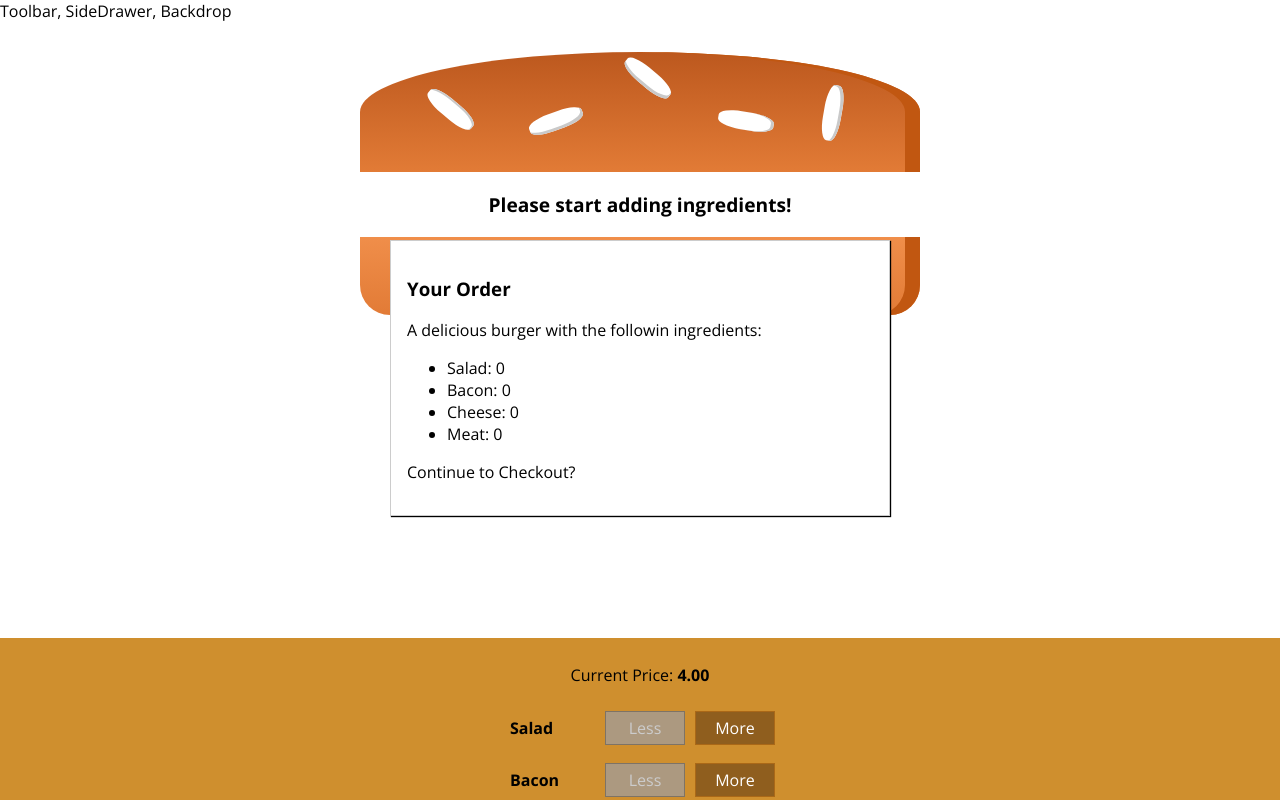
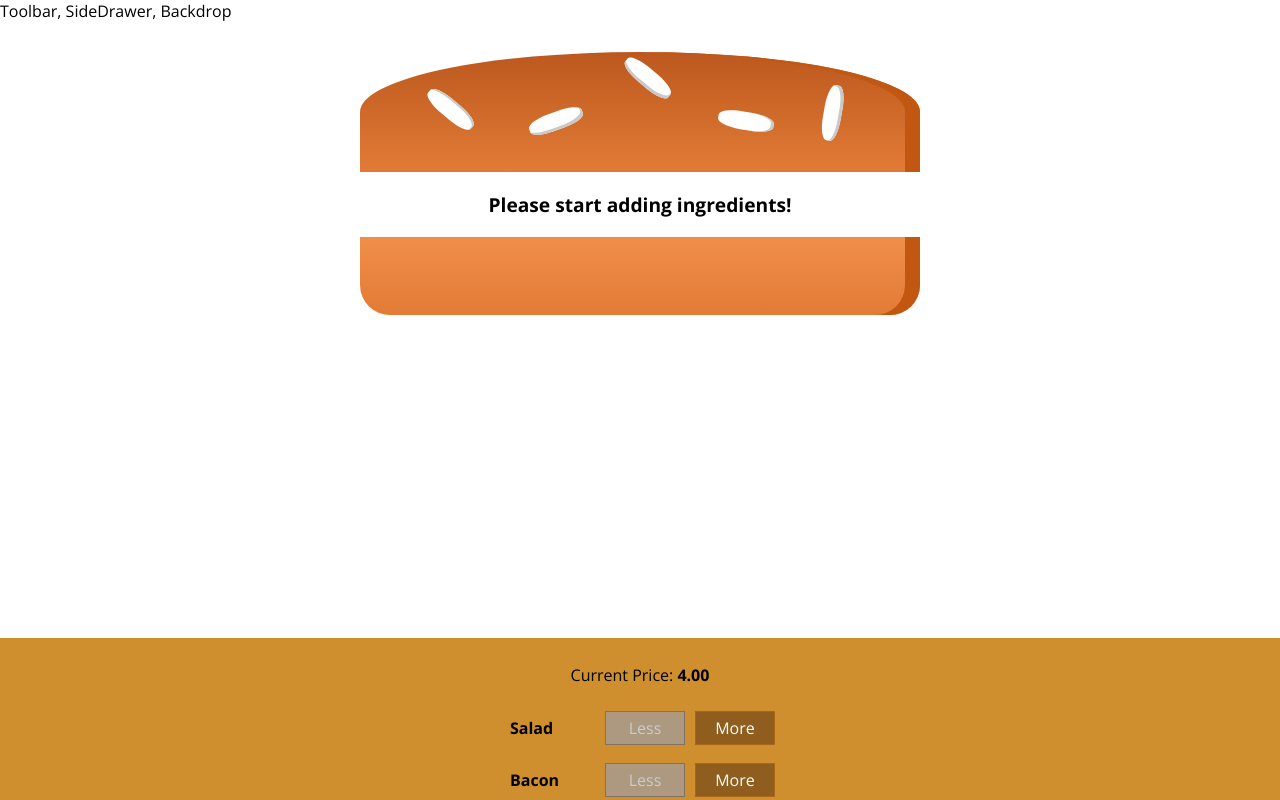
Before and after one commit to ahurm/burger-builder, a React app: page / in a window 1280 px wide. Shown: the top 800 px of the page. Built offline with nearby package versions, Linux system fonts and the light colour scheme.

Commit message:
139. Showing & Hiding the Modal (with Animation)

```diff
--- a/src/components/Burger/BuildControls/BuildControls.js
+++ b/src/components/Burger/BuildControls/BuildControls.js
@@ -23,7 +23,8 @@
         ))}
         <button
             className={classes.OrderButton}
-            disabled={!props.purchasable}>ORDER NOW</button>
+            disabled={!props.purchasable}
+            onClick={props.ordered}>ORDER NOW</button>
     </div>
 );
 
--- a/src/components/UI/Modal/Modal.js
+++ b/src/components/UI/Modal/Modal.js
@@ -2,7 +2,12 @@
 
 import classes from './Modal.css';
 const modal = (props) => (
-    <div className={classes.Modal}>
+    <div
+    className={classes.Modal}
+    style={{
+        transform: props.show ? 'translateY(0)' : 'translateY(-100vh)',
+        opacity: props.show ? '1' : '0'
+    }}>
         {props.children}
     </div>
 );
--- a/src/containers/BurgerBuilder/BurgerBuilder.js
+++ b/src/containers/BurgerBuilder/BurgerBuilder.js
@@ -26,7 +26,8 @@
             meat: 0
         },
         totalPrice: 4,
-        purchasable: false
+        purchasable: false,
+        purchasing: false
     }
 
     updatePurchaseState (ingredients) {
@@ -71,6 +72,10 @@
         this.updatePurchaseState(updatedIngredients);
     }
 
+    purchaseHandler = () => {
+        this.setState({purchasing: true});
+    }
+
     render () {
         const disabledInfo = {
             ...this.state.ingredients
@@ -81,7 +86,7 @@
         // {salad: true, meat: false, ...}
         return (
             <Auxiliary>
-                <Modal>
+                <Modal show={this.state.purchasing}>
                     <OrderSummary ingredients={this.state.ingredients} />
                 </Modal>
                 <Burger ingredients={this.state.ingredients} />
@@ -90,6 +95,7 @@
                     ingredientRemoved={this.removeIngredientHandler}
                     disabled={disabledInfo}
                     purchasable={this.state.purchasable}
+                    ordered={this.purchaseHandler}
                     price={this.state.totalPrice} />
             </Auxiliary>
         );
```
